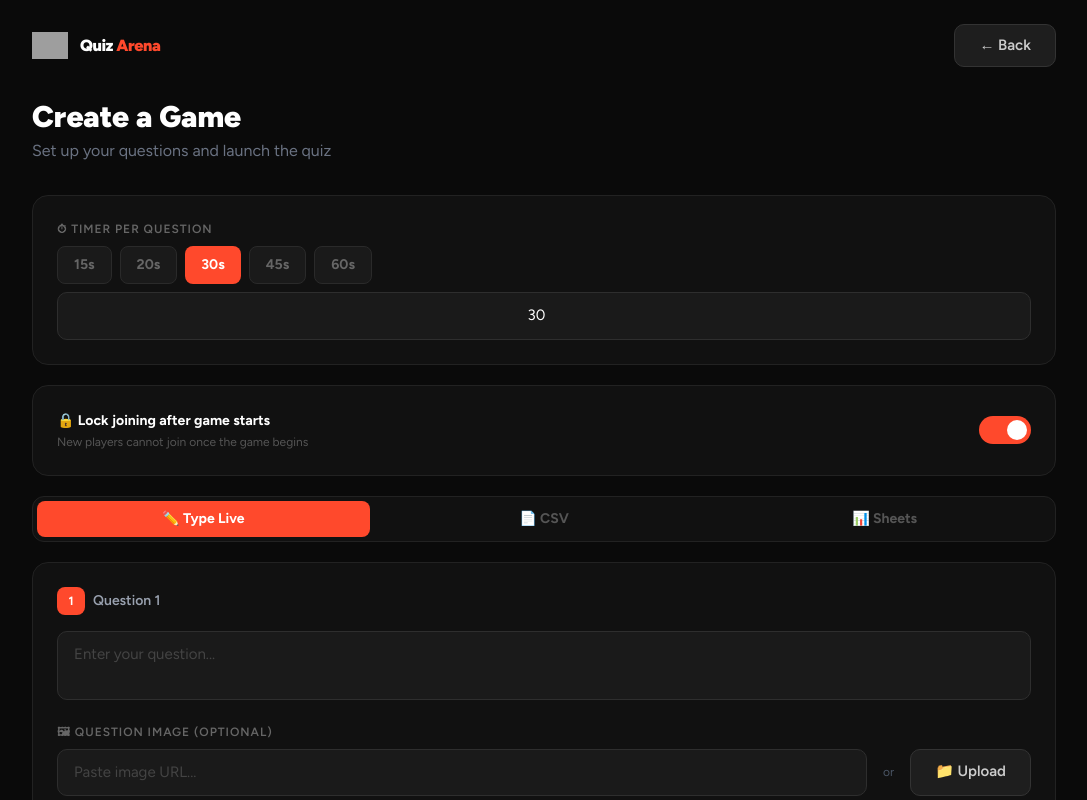
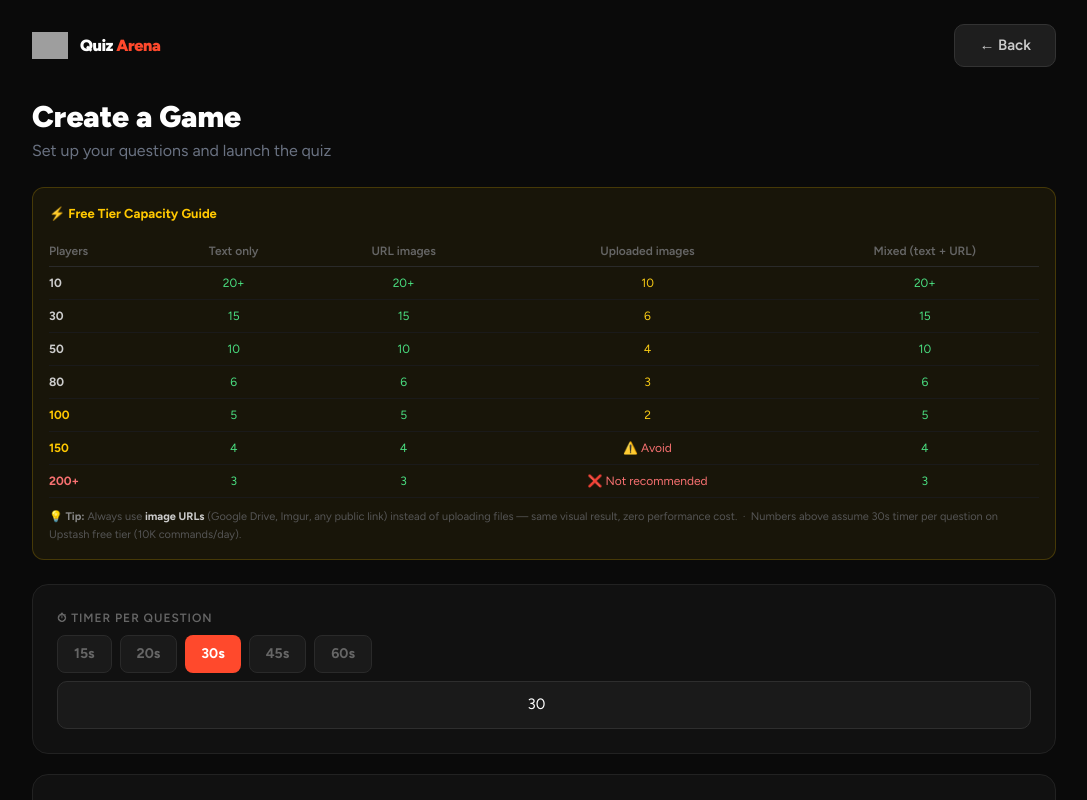
Before and after one commit to skekuda-g2/g2-quiz-arena, a Next.js app: page /host in a window 1280 px wide. Shown: the top 800 px of the page, without its empty margins (96-1183 px from the left). Built offline with nearby package versions, Linux system fonts and the light colour scheme; grey boxes are pictures that could not be loaded.

Commit message:
Feature: capacity guide table with 10/30/50/80/100/150/200+ rows + dynamic warning near launch button

```diff
--- a/app/host/page.tsx
+++ b/app/host/page.tsx
@@ -143,7 +143,52 @@ export default function HostPage() {
         </div>
 
         <h1 className="text-3xl font-black text-white mb-1">Create a Game</h1>
-        <p className="text-gray-500 mb-8">Set up your questions and launch the quiz</p>
+        <p className="text-gray-500 mb-6">Set up your questions and launch the quiz</p>
+
+        {/* Capacity info */}
+        <div className="mb-6 p-4 rounded-xl" style={{ background: 'rgba(255,200,0,0.06)', border: '1px solid rgba(255,200,0,0.2)' }}>
+          <div style={{ fontWeight: 700, color: '#FFC800', fontSize: '13px', marginBottom: '12px' }}>
+            ⚡ Free Tier Capacity Guide
+          </div>
+          <div style={{ overflowX: 'auto' }}>
+            <table style={{ width: '100%', borderCollapse: 'collapse', fontSize: '12px' }}>
+              <thead>
+                <tr style={{ borderBottom: '1px solid #2a2a2a' }}>
+                  <th style={{ padding: '6px 12px 6px 0', textAlign: 'left', color: '#666', fontWeight: 600 }}>Players</th>
+                  <th style={{ padding: '6px 12px', textAlign: 'center', color: '#666', fontWeight: 600 }}>Text only</th>
+                  <th style={{ padding: '6px 12px', textAlign: 'center', color: '#666', fontWeight: 600 }}>URL images</th>
+                  <th style={{ padding: '6px 12px', textAlign: 'center', color: '#666', fontWeight: 600 }}>Uploaded images</th>
+                  <th style={{ padding: '6px 0 6px 12px', textAlign: 'center', color: '#666', fontWeight: 600 }}>Mixed (text + URL)</th>
+                </tr>
+              </thead>
+              <tbody>
+                {[
+                  { players: '10', text: '20+', url: '20+', upload: '10', mixed: '20+', safe: true },
+                  { players: '30', text: '15', url: '15', upload: '6', mixed: '15', safe: true },
+                  { players: '50', text: '10', url: '10', upload: '4', mixed: '10', safe: true },
+                  { players: '80', text: '6', url: '6', upload: '3', mixed: '6', safe: true },
+                  { players: '100', text: '5', url: '5', upload: '2', mixed: '5', warn: true },
+                  { players: '150', text: '4', url: '4', upload: '⚠️ Avoid', mixed: '4', warn: true },
+                  { players: '200+', text: '3', url: '3', upload: '❌ Not recommended', mixed: '3', danger: true },
+                ].map((row, i) => (
+                  <tr key={row.players} style={{ borderBottom: '1px solid #1a1a1a' }}>
+                    <td style={{ padding: '7px 12px 7px 0', color: row.danger ? '#f87171' : row.warn ? '#FFC800' : '#ccc', fontWeight: 700 }}>
+                      {row.players}
+                    </td>
+                    <td style={{ padding: '7px 12px', textAlign: 'center', color: '#4ade80' }}>{row.text}</td>
+                    <td style={{ padding: '7px 12px', textAlign: 'center', color: '#4ade80' }}>{row.url}</td>
+                    <td style={{ padding: '7px 12px', textAlign: 'center', color: row.upload.toString().includes('⚠️') || row.upload.toString().includes('❌') ? '#f87171' : '#facc15' }}>{row.upload}</td>
+                    <td style={{ padding: '7px 0 7px 12px', textAlign: 'center', color: '#4ade80' }}>{row.mixed}</td>
+                  </tr>
+                ))}
+              </tbody>
+            </table>
+          </div>
+          <div style={{ marginTop: '10px', color: '#555', fontSize: '11px', lineHeight: 1.6 }}>
+            💡 <strong style={{ color: '#888' }}>Tip:</strong> Always use <strong style={{ color: '#ccc' }}>image URLs</strong> (Google Drive, Imgur, any public link) instead of uploading files — same visual result, zero performance cost.
+            &nbsp;·&nbsp; Numbers above assume 30s timer per question on Upstash free tier (10K commands/day).
+          </div>
+        </div>
 
         {/* Timer */}
         <div className="g2-card mb-5">
@@ -327,6 +372,28 @@ export default function HostPage() {
           </div>
         )}
 
+        {/* Dynamic capacity warning */}
+        {(() => {
+          const validQ = questions.filter(q => q.question.trim()).length;
+          const uploadedImages = questions.filter(q => q.image?.startsWith('data:')).length;
+          if (validQ > 15) return (
+            <div className="mb-4 p-3 rounded-xl text-sm" style={{ background: 'rgba(255,200,0,0.08)', border: '1px solid rgba(255,200,0,0.25)', color: '#FFC800' }}>
+              ⚠️ <strong>{validQ} questions</strong> may exceed free tier limits for large groups (100+ players). Consider reducing to 10 or fewer, or upgrade Upstash.
+            </div>
+          );
+          if (uploadedImages > 0 && validQ > 4) return (
+            <div className="mb-4 p-3 rounded-xl text-sm" style={{ background: 'rgba(255,200,0,0.08)', border: '1px solid rgba(255,200,0,0.25)', color: '#FFC800' }}>
+              ⚠️ <strong>{uploadedImages} uploaded image{uploadedImages > 1 ? 's' : ''}</strong> detected. For 100+ players, keep to 3-4 questions max with uploaded images, or use image URLs instead.
+            </div>
+          );
+          if (uploadedImages > 0) return (
+            <div className="mb-4 p-3 rounded-xl text-sm" style={{ background: 'rgba(40,141,255,0.08)', border: '1px solid rgba(40,141,255,0.2)', color: '#288DFF' }}>
+              💡 {uploadedImages} uploaded image{uploadedImages > 1 ? 's' : ''}. For 150+ players, consider using image URLs instead of uploads for better performance.
+            </div>
+          );
+          return null;
+        })()}
+
         <button onClick={createRoom} disabled={loading}
           className="g2-btn w-full text-base py-4 disabled:opacity-50 animate-pulse-glow">
           {loading ? '⏳ Creating Room...' : `🚀 Launch Game (${questions.filter(q => q.question.trim()).length} questions)`}
```
